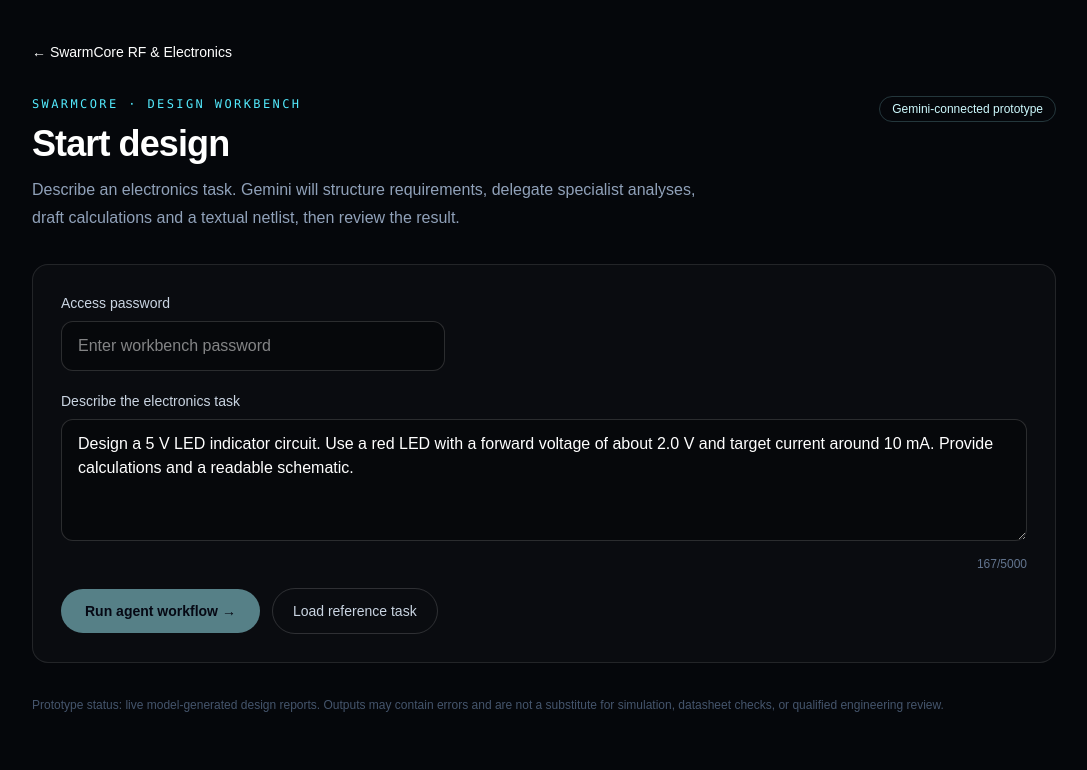
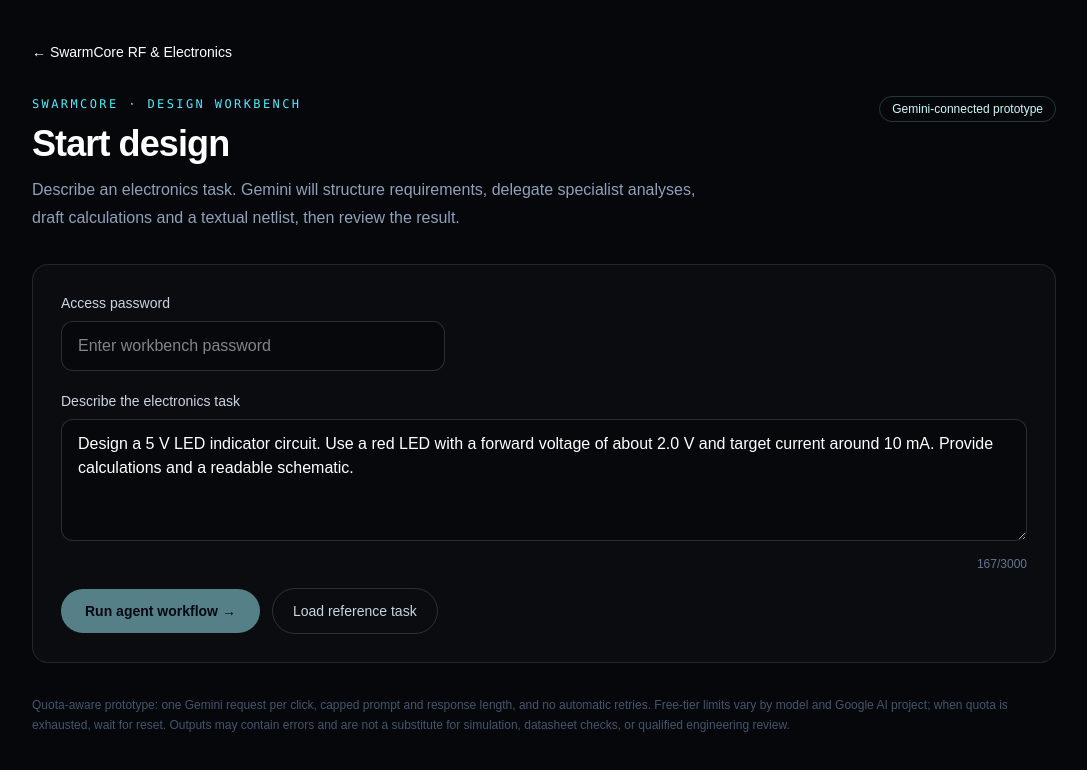
Before and after one commit to Alex-eco/swarmcore-rf-electronics, a Next.js app: page /design in a window 1280 px wide. Shown: the top 770 px of the page, without its empty margins (96-1183 px from the left). Built offline with nearby package versions, Linux system fonts and the light colour scheme.

Commit message:
Show Gemini free-tier usage safeguards in workbench

```diff
--- a/app/design/page.tsx
+++ b/app/design/page.tsx
@@ -41,8 +41,8 @@
       <section className="mt-8 rounded-2xl border border-white/10 bg-white/[.025] p-5 sm:p-7">
         {!authenticated && <div className="mb-5"><label className="mb-2 block text-sm text-slate-300" htmlFor="password">Access password</label><input id="password" type="password" value={password} onChange={e=>setPassword(e.target.value)} className="w-full max-w-sm rounded-xl border border-white/15 bg-black/30 px-4 py-3 outline-none focus:border-cyan-200" placeholder="Enter workbench password" autoComplete="current-password" /></div>}
         <label className="mb-2 block text-sm text-slate-300" htmlFor="task">Describe the electronics task</label>
-        <textarea id="task" value={task} onChange={e=>setTask(e.target.value)} rows={4} maxLength={5000} className="w-full rounded-xl border border-white/15 bg-black/30 px-4 py-3 leading-6 outline-none focus:border-cyan-200" />
-        <div className="mt-2 text-right text-xs text-slate-500">{task.length}/5000</div>
+        <textarea id="task" value={task} onChange={e=>setTask(e.target.value)} rows={4} maxLength={3000} className="w-full rounded-xl border border-white/15 bg-black/30 px-4 py-3 leading-6 outline-none focus:border-cyan-200" />
+        <div className="mt-2 text-right text-xs text-slate-500">{task.length}/3000</div>
         <div className="mt-4 flex flex-wrap items-center gap-3"><button disabled={busy || !password.trim() || !task.trim()} onClick={runDesign} className="rounded-full bg-cyan-200 px-6 py-3 text-sm font-semibold text-slate-950 hover:bg-cyan-100 disabled:cursor-not-allowed disabled:opacity-50">{busy ? "Gemini agents running…" : "Run agent workflow →"}</button><button onClick={()=>{setTask("Design a 5 V LED indicator circuit. Use a red LED with a forward voltage of about 2.0 V and target current around 10 mA. Provide calculations and a readable schematic.");setResult(null);setModel("");setError("");}} className="rounded-full border border-white/15 px-5 py-3 text-sm text-slate-300 hover:border-white/30">Load reference task</button></div>
         {error && <p role="alert" className="mt-4 rounded-xl border border-red-300/20 bg-red-300/5 p-3 text-sm text-red-200">{error}</p>}
       </section>
@@ -56,7 +56,7 @@
         <article className="rounded-2xl border border-white/10 p-5"><h3 className="text-lg font-semibold">Generated netlist / connection notes</h3><pre className="mt-4 min-h-36 overflow-x-auto whitespace-pre-wrap rounded-xl bg-black/30 p-4 text-sm text-cyan-100">{result.netlist.join("\n") || "No netlist returned. Ask Gemini for explicit component connections."}</pre><p className="mt-3 text-xs leading-5 text-slate-500">Textual proposal only. This is not a CAD-generated schematic, SPICE-validated netlist, or PCB layout.</p></article></section>
         <section className="rounded-2xl border border-white/10 p-5"><h3 className="text-lg font-semibold">Critic / verification agent</h3><ul className="mt-3 space-y-2 text-sm leading-6 text-slate-300">{result.checks.map((x,i)=><li key={i}>✓ {x}</li>)}</ul></section>
       </div>}
-      <p className="mt-8 text-xs leading-5 text-slate-600">Prototype status: live model-generated design reports. Outputs may contain errors and are not a substitute for simulation, datasheet checks, or qualified engineering review.</p>
+      <p className="mt-8 text-xs leading-5 text-slate-600">Quota-aware prototype: one Gemini request per click, capped prompt and response length, and no automatic retries. Free-tier limits vary by model and Google AI project; when quota is exhausted, wait for reset. Outputs may contain errors and are not a substitute for simulation, datasheet checks, or qualified engineering review.</p>
     </div>
   </main>;
 }
```
